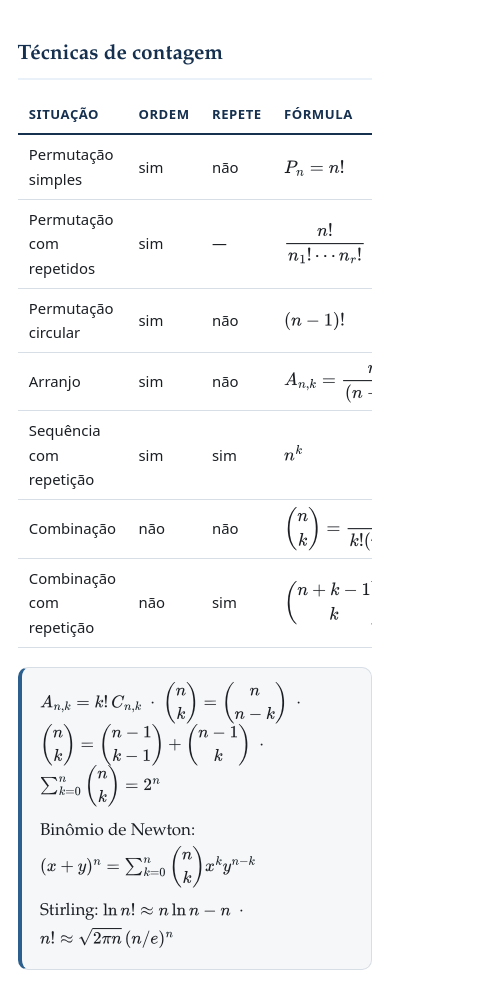
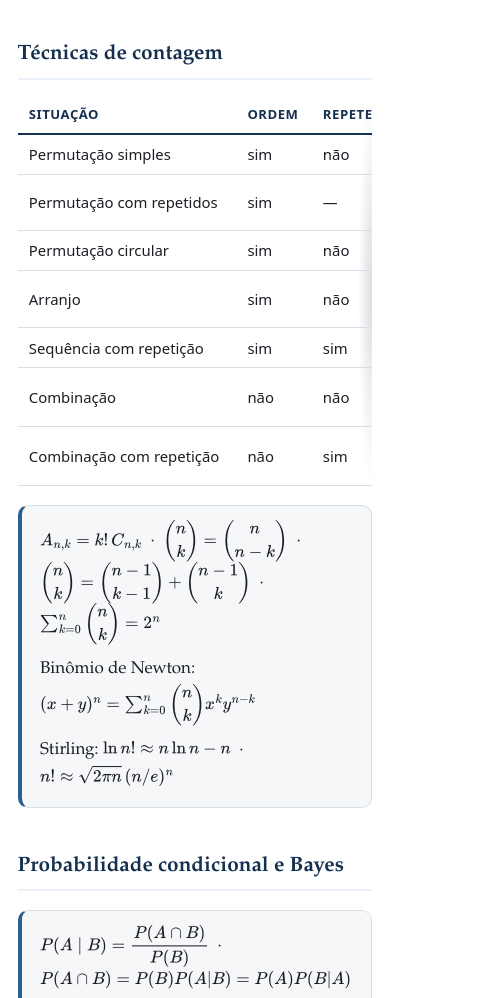
Before and after one commit to apianomorais/probabilidade-estatistica, a plain HTML site: page formulario.html in a window 390 px wide. Shown: the part 828-1826 px from the top of the page, 484 px wide, since content can reach past the window. Drawn offline with nearby package versions, Linux system fonts and the light colour scheme.

Commit message:
Ajustes para leitura em celular: fórmulas e tabelas largas rolam na horizontal
Co-Authored-By: Claude Opus 5 <noreply@anthropic.com>
Claude-Session: https://claude.ai/code/session_01VYy9br5FFwkBtaTjGJS68d

```diff
--- a/assets/css/estilo.css
+++ b/assets/css/estilo.css
@@ -241,12 +241,32 @@ canvas{display:block;width:100%;height:auto;border-radius:6px;background:#fff}
 }
 .rodape a{color:var(--azul-claro)}
 
+/* ---------- MathJax: fórmulas largas em telas estreitas ---------- */
+mjx-container{max-width:100%}
+mjx-container[display="true"]{
+  overflow-x:auto;overflow-y:hidden;
+  padding-bottom:.25rem;
+}
+/* fórmula longa dentro de um bloco não pode esticar a página */
+.bloco,.destaque,.corpo-solucao,.saida{overflow-x:auto}
+
 /* ---------- Responsivo ---------- */
 @media (max-width:980px){
   .lateral{display:none}
   .envoltorio{gap:0}
 }
 @media (max-width:620px){
+  /* tabelas com 4+ colunas rolam na horizontal em vez de espremer */
+  .tabela-rolavel table:has(th:nth-child(4)){min-width:540px}
+  #tabelaZ table{min-width:660px}
+  .tabela-rolavel{
+    background:linear-gradient(90deg,#fff 30%,hsla(0,0%,100%,0)),
+               linear-gradient(90deg,hsla(0,0%,100%,0),#fff 70%) 100% 0,
+               radial-gradient(farthest-side at 0 50%,rgba(22,48,79,.16),transparent),
+               radial-gradient(farthest-side at 100% 50%,rgba(22,48,79,.16),transparent) 100% 0;
+    background-repeat:no-repeat;background-size:36px 100%,36px 100%,14px 100%,14px 100%;
+    background-attachment:local,local,scroll,scroll;
+  }
   body{font-size:17px}
   h1{font-size:1.7rem}
   h2{font-size:1.3rem}
```
